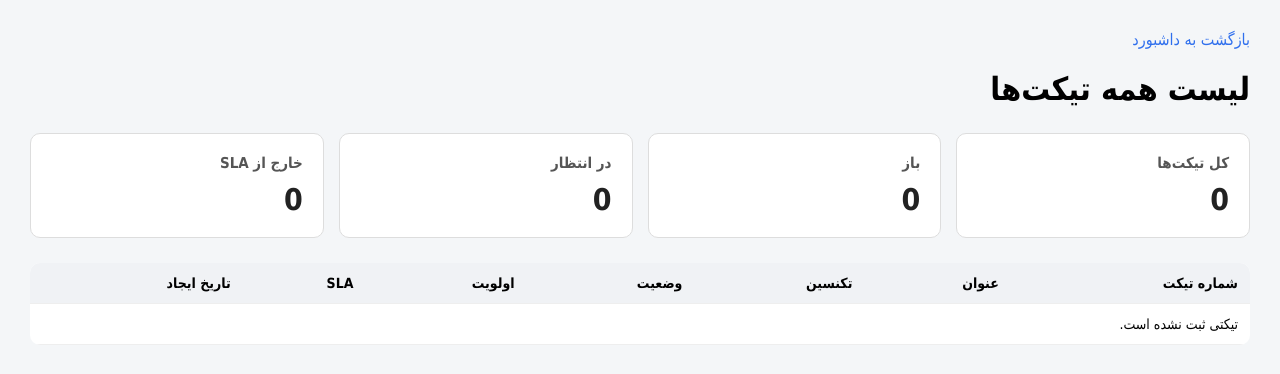
After one commit to RamtinGheshlaghi/sdp-dashboard, a Django app: page /tickets/ in a window 1280 px wide. The commit adds this page. Shown: the top 374 px of the page. Run offline with Django 5.2, Linux system fonts and the light colour scheme; data that the repository does not hold is empty.

Commit message:
Add ticket list page

```diff
--- a/dashboard/templates/dashboard/home.html
+++ b/dashboard/templates/dashboard/home.html
@@ -106,7 +106,9 @@
     <div class="header">
         <h1>داشبورد تیکت‌های ServiceDesk Plus</h1>
     </div>
-
+    <p>
+        <a href="{% url 'ticket_list' %}">مشاهده همه تیکت‌ها</a>
+    </p>
     <div class="cards">
         <div class="card">
             <h3>تیکت‌های باز</h3>
--- /dev/null
+++ b/dashboard/templates/dashboard/ticket_list.html
@@ -0,0 +1,142 @@
+<!doctype html>
+<html lang="fa" dir="rtl">
+<head>
+    <meta charset="utf-8">
+    <title>لیست همه تیکت‌ها</title>
+    <style>
+        body {
+            font-family: Tahoma, Arial, sans-serif;
+            background: #f4f6f8;
+            margin: 0;
+            padding: 30px;
+        }
+
+        a {
+            color: #2f6fed;
+            text-decoration: none;
+        }
+
+        .cards {
+            display: grid;
+            grid-template-columns: repeat(4, 1fr);
+            gap: 15px;
+            margin: 25px 0;
+        }
+
+        .card {
+            background: white;
+            padding: 20px;
+            border-radius: 10px;
+            border: 1px solid #ddd;
+        }
+
+        .card h3 {
+            margin: 0 0 10px 0;
+            font-size: 15px;
+            color: #555;
+        }
+
+        .number {
+            font-size: 30px;
+            font-weight: bold;
+            color: #222;
+        }
+
+        table {
+            width: 100%;
+            border-collapse: collapse;
+            background: white;
+            border-radius: 10px;
+            overflow: hidden;
+        }
+
+        th, td {
+            padding: 12px;
+            border-bottom: 1px solid #eee;
+            text-align: right;
+            font-size: 14px;
+        }
+
+        th {
+            background: #f0f2f5;
+        }
+
+        .overdue {
+            color: #b00020;
+            font-weight: bold;
+        }
+    </style>
+</head>
+<body>
+    <a href="/">بازگشت به داشبورد</a>
+
+    <h1>لیست همه تیکت‌ها</h1>
+
+    <div class="cards">
+        <div class="card">
+            <h3>کل تیکت‌ها</h3>
+            <div class="number">{{ total_tickets }}</div>
+        </div>
+
+        <div class="card">
+            <h3>باز</h3>
+            <div class="number">{{ open_tickets }}</div>
+        </div>
+
+        <div class="card">
+            <h3>در انتظار</h3>
+            <div class="number">{{ pending_tickets }}</div>
+        </div>
+
+        <div class="card">
+            <h3>خارج از SLA</h3>
+            <div class="number">{{ overdue_tickets }}</div>
+        </div>
+    </div>
+
+    <table>
+        <thead>
+            <tr>
+                <th>شماره تیکت</th>
+                <th>عنوان</th>
+                <th>تکنسین</th>
+                <th>وضعیت</th>
+                <th>اولویت</th>
+                <th>SLA</th>
+                <th>تاریخ ایجاد</th>
+            </tr>
+        </thead>
+        <tbody>
+            {% for ticket in tickets %}
+                <tr>
+                    <td>{{ ticket.request_id }}</td>
+                    <td>{{ ticket.subject }}</td>
+                    <td>
+                        {% if ticket.technician %}
+                            <a href="{% url 'technician_detail' ticket.technician.id %}">
+                                {{ ticket.technician.name }}
+                            </a>
+                        {% else %}
+                            بدون تکنسین
+                        {% endif %}
+                    </td>
+                    <td>{{ ticket.get_status_display }}</td>
+                    <td>{{ ticket.get_priority_display }}</td>
+                    <td>
+                        {% if ticket.is_overdue %}
+                            <span class="overdue">خارج از SLA</span>
+                        {% else %}
+                            عادی
+                        {% endif %}
+                    </td>
+                    <td>{{ ticket.created_at|date:"Y/m/d H:i" }}</td>
+                </tr>
+            {% empty %}
+                <tr>
+                    <td colspan="7">تیکتی ثبت نشده است.</td>
+                </tr>
+            {% endfor %}
+        </tbody>
+    </table>
+</body>
+</html>
--- a/dashboard/urls.py
+++ b/dashboard/urls.py
@@ -3,5 +3,6 @@ from . import views
 
 urlpatterns = [
     path("", views.home, name="dashboard_home"),
+    path("tickets/", views.ticket_list, name="ticket_list"),
     path("technicians/<int:pk>/", views.technician_detail, name="technician_detail"),
 ]
--- a/dashboard/views.py
+++ b/dashboard/views.py
@@ -65,3 +65,21 @@ def technician_detail(request, pk):
     }
 
     return render(request, "dashboard/technician_detail.html", context)
+
+def ticket_list(request):
+    tickets = (
+        Ticket.objects
+        .select_related("technician")
+        .all()
+        .order_by("-created_at")
+    )
+
+    context = {
+        "tickets": tickets,
+        "total_tickets": tickets.count(),
+        "open_tickets": tickets.filter(status="open").count(),
+        "pending_tickets": tickets.filter(status="pending").count(),
+        "overdue_tickets": tickets.filter(is_overdue=True).count(),
+    }
+
+    return render(request, "dashboard/ticket_list.html", context)
```
